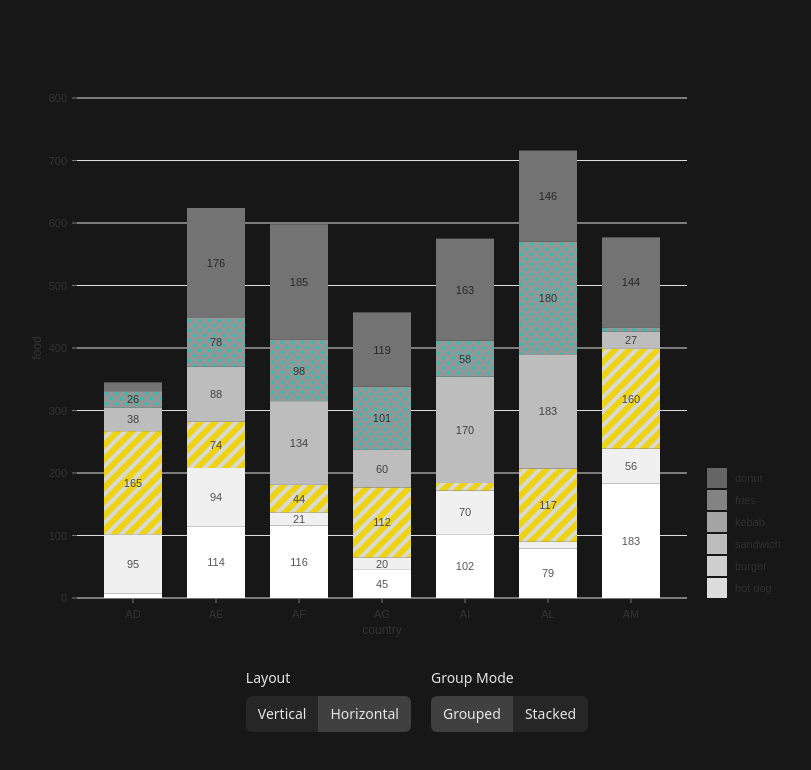
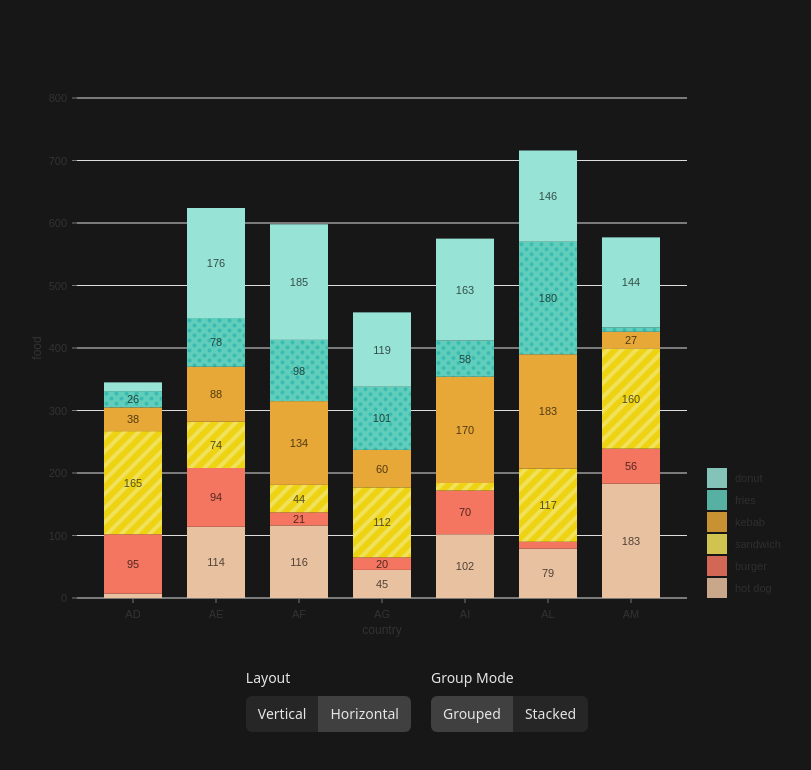
Before and after one commit to nirnejak/csv-plot, a React (Vite) app: page /bar in a window 1280 px wide. Shown: the top 770 px of the page, without its empty margins (223-1034 px from the left). Built offline with nearby package versions, Linux system fonts and the light colour scheme.

Commit message:
nivo as default theme

```diff
--- a/src/components/BarChart.tsx
+++ b/src/components/BarChart.tsx
@@ -45,7 +45,7 @@ const BarChart: React.FC<Props> = ({
     layout={layout}
     valueScale={{ type: "linear" }}
     indexScale={{ type: "band", round: true }}
-    colors={{ scheme: "greys" }}
+    colors={{ scheme: "nivo" }} // Try greys, blues
     defs={defs}
     fill={fill}
     borderColor={{
```
